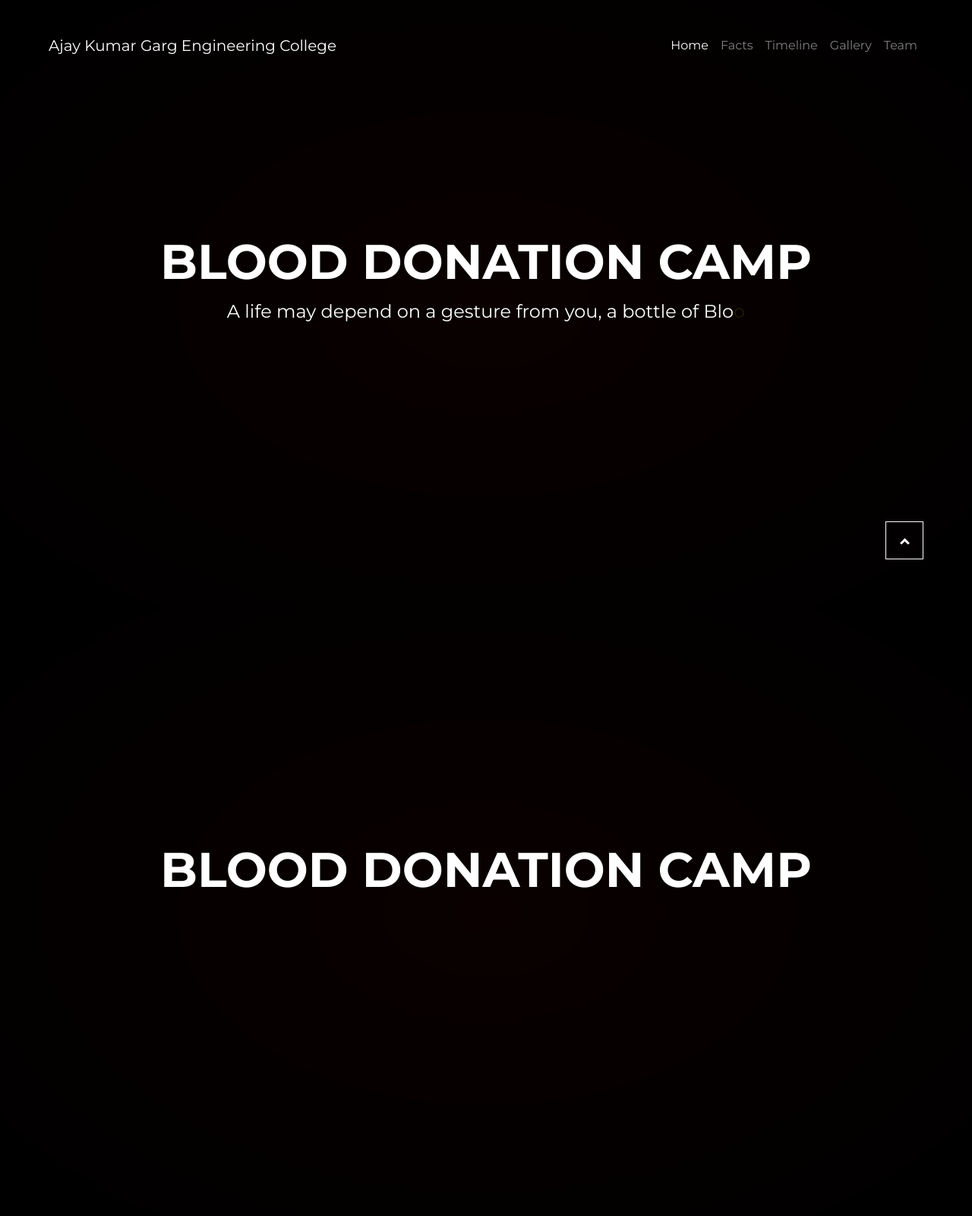
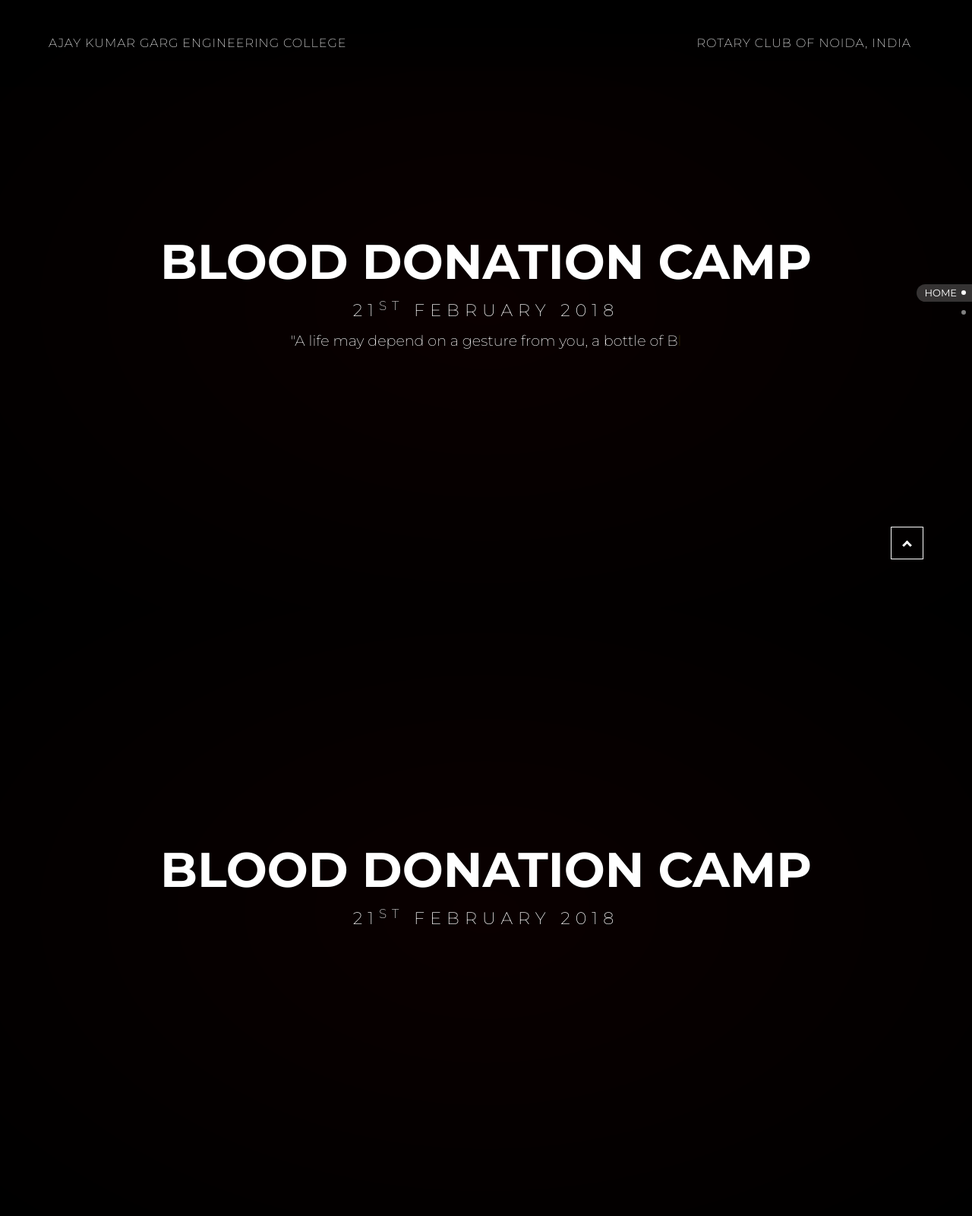
Before and after one commit to ayush013/Blood-Donation, a PHP site: page / in a window 1280 px wide. Shown: the whole page at 76% size. Run offline with PHP 8.4, Linux system fonts and the light colour scheme.

Commit message:
added better section scroll with pagination

```diff
--- /dev/null
+++ b/css/section-scroll.css
@@ -0,0 +1,99 @@
+.bullets-container {
+    display: table;
+    position: fixed;
+    right: 0;
+    height: 100%;
+    z-index: 1049;
+    font-weight: normal;
+}
+
+.section-bullets {
+    transition-duration: .3s;
+    list-style: none;
+    margin: 0;
+    display: table-cell;
+    vertical-align: middle;
+}
+
+.section-bullets li {
+    display: block;
+    text-align: right;
+    font-size: 13px;
+    text-transform: uppercase;
+    line-height: 1;
+    position: relative;
+    border-top-left-radius: 30px;
+    border-bottom-left-radius: 30px;
+    cursor: pointer;
+    margin-bottom: 1px;
+}
+
+.section-bullets li a:before {
+    content: ' ';
+    width: 0;
+    height: 100%;
+    background-color: rgba(255,255,255,0.2);
+    position: absolute;
+    right: 0;
+    top: 0;
+    border-top-left-radius: 30px;
+    border-bottom-left-radius: 30px;
+    transition-duration: .1s;
+}
+
+.section-bullets li a:after {
+    content: ' ';
+    width: 6px;
+    height: 6px;
+    border-radius: 50%;
+    background-color: #FFF;
+    position: absolute;
+    right: 8px;
+    top: 8px;
+    transition-duration: .2s;
+}
+
+.section-bullets li a {
+    color: #FFF;
+    overflow: hidden;
+    position: relative;
+    display: inline-block;
+    transition-duration: .3s;
+    opacity: 0.5;
+    margin-left: 5px;
+    padding: 5px 20px 5px 10px;
+    text-decoration: none;
+    min-height: 11px;
+}
+
+.section-bullets li span {
+    position: relative;
+    right: 0;
+    transition-duration: 0.3s;
+    opacity: 0;
+}
+
+.section-bullets li.active a {
+    opacity: 1;
+}
+
+.section-bullets li.active a:before {
+    width: 100%;
+    transition-duration: .3s;
+    transition-delay: 0.4s;
+}
+
+.section-bullets li:hover a {
+    opacity: 1;
+}
+
+.section-bullets li:hover span {
+    opacity: 1;
+    transition-delay: 0.1s;
+}
+
+.section-bullets li.active span {
+    opacity: 1;
+    transition-duration: .3s;
+    transition-delay: 0.5s;
+}
--- a/css/styles.css
+++ b/css/styles.css
@@ -2,7 +2,7 @@
 	font-family: 'Montserrat', sans-serif !important;
 	animation: heartbeat 5s infinite alternate;
     background: radial-gradient(ellipse at center, rgba(0,0,0,0) 0%, rgba(0,0,0,1) 100%) no-repeat fixed center;
-
+	color: white;
 }
 
   @keyframes heartbeat {
@@ -14,16 +14,16 @@
     }
   }
 
-#landing {
+.landing {
 	height: 100vh;
 }
 
 .navbar {
 	padding: 5vh 5vw;
+	background: linear-gradient(to bottom, rgba(0,0,0,1) 10%, rgba(0,0,0,0) 100%);
 }
 
 #landingtitle {
-	color: white;
     font-size: 4rem;
     font-weight: 600;
     text-align: center;
@@ -32,12 +32,22 @@
     text-transform: uppercase;
 }
 
+#landingdate {
+    font-size: 1.4rem;
+    font-weight: 200;
+    text-align: center;
+    display: block;
+    text-transform: uppercase;
+    letter-spacing: 7px;
+}
+
 
 #landingquotes {
-    color: white;
     text-align: center;
-    font-size: 1.5rem;
+    font-size: 1.2rem;
 	display: block;
+	font-weight: 200;
+	padding-top: 1vh;
 }
 
 #section-scroller-button {
@@ -45,10 +55,9 @@
     position: fixed;
     right: 5vw;
     bottom: 8vh;
-    height: 50px;
-    width: 50px;
+    height: 43px;
+    width: 43px;
     background-color: rgba(0,0,0,0);
-    color: white;
     z-index: 10;
     cursor: pointer;
 }
@@ -59,7 +68,7 @@
   width: 5px;
   height: 5px;
   display: inline;
-  margin: 19px 20px;
+  margin: 15px 16px;
   padding: 3px;
   border-bottom: solid 3px #fff;
   border-right: solid 3px #fff;
@@ -72,8 +81,15 @@
   transform: rotate(-135deg);
 }
 
-#mythfact {
+.facts {
 	height: 100vh;
+}
+
+.navbar-brand {
+	font-weight: 200;
+	text-transform: uppercase;
+	letter-spacing: 1px;
+	font-size: 1rem;
 }
 
 body::-webkit-scrollbar-track
--- a/index.html
+++ b/index.html
@@ -124,28 +124,9 @@
 <!-- Navigation -->
 <nav class="navbar navbar-expand-lg fixed-top navbar-dark">
   <a class="navbar-brand" href="#">Ajay Kumar Garg Engineering College</a>
-  <button class="navbar-toggler" type="button" data-toggle="collapse" data-target="#controller" aria-controls="controller" aria-expanded="false" aria-label="Toggle navigation">
-    <span class="navbar-toggler-icon"></span>
-  </button>
-  <div class="collapse navbar-collapse" id="controller">
-    <ul class="navbar-nav ml-auto">
-      <li class="nav-item active">
-        <a class="nav-link" href="#">Home <span class="sr-only">(current)</span></a>
-      </li>
-      <li class="nav-item">
-        <a class="nav-link" href="#">Facts</a>
-      </li>
-      <li class="nav-item">
-        <a class="nav-link" href="#">Timeline</a>
-      </li>
-      <li class="nav-item">
-        <a class="nav-link" href="#">Gallery</a>
-      </li>
-      <li class="nav-item">
-        <a class="nav-link" href="#">Team</a>
-      </li>
-    </ul>
-  </div>
+
+  <a class="navbar-brand ml-auto" href="#">Rotary Club of Noida, India</a>
+
 </nav>
 
 <div id="section-scroller-button">
@@ -153,19 +134,19 @@
 </div>
 
 
-<div id="landing" class="section-scroll">
+<div class="section-scroll scrollable-section landing" data-section-title="Home">
 
   <span id="landingtitle">Blood Donation Camp</span>
+  <span id="landingdate">21<sup>st</sup> FEBRUARY 2018</span>
   <span id="landingquotes"></span>
 
 
 </div>
 
-<div id="mythfact" class="section-scroll">
-
+<div class="section-scroll scrollable-section facts" data-section-title="Facts">
   <span id="landingtitle">Blood Donation Camp</span>
+  <span id="landingdate">21<sup>st</sup> FEBRUARY 2018</span>
   <span id="landingquotes"></span>
-
 
 </div>
 
@@ -178,8 +159,10 @@
 <script type="text/javascript" src="js/smooth-scroll.js"></script>
 <script type="text/javascript" src="js/typingEffect.js"></script>
 <script type="text/javascript" src="js/sectionScroller.min.js"></script>
+<script type="text/javascript" src="js/section-scroll.js"></script>
 <link rel="stylesheet" type="text/css" href="css/bootstrap.min.css">
 <link rel="stylesheet" type="text/css" href="css/styles.css">
+<link rel="stylesheet" type="text/css" href="css/section-scroll.css">
 
 <script type="text/javascript">
 $(window).on('load', function() {
@@ -207,10 +190,10 @@
 <script type="text/javascript">
 $("#landingquotes").typing({
 
-  strings: ['A life may depend on a gesture from you, a bottle of Blood.',
-  'The blood you donate gives someone another chance at life.',
-  'Tears of a mother cannot save her Child. But your Blood can.',
-  'To the young and healthy its no loss. To sick its hope of life.'],
+  strings: [' "A life may depend on a gesture from you, a bottle of Blood! "',
+  ' "The blood you donate gives someone another chance at life! "',
+  ' "Tears of a mother cannot save her Child. But your Blood can! "',
+  ' "To the young and healthy its no loss. To sick its hope of life! "'],
 
   // time before backspacing in milliseconds
   eraseDelay: 1000,
@@ -230,10 +213,10 @@
   typingColor: 'yellow',
 
   // opacity when typing
-  typingOpacity: '0.1',
+  typingOpacity: '0.2',
 
   // shows blink cursor
-  cursorBlink: false,
+  cursorBlink: true,
 
   // character for cursor
   cursorChar: '<small>_</small>',
@@ -248,9 +231,16 @@
 <script type="text/javascript">
 $(".section-scroll").sectionScroller({
   scrollerButton: "#section-scroller-button",
-  scrollType: "swing",
-  scrollDuration: 900
+  scrollDuration: 1200
 });
+</script>
+
+<script type="text/javascript">
+
+    $(document).ready(function () {
+        $('body').sectionScroll();
+    })
+
 </script>
 
 </body>
--- /dev/null
+++ b/js/section-scroll.js
@@ -0,0 +1,106 @@
+/*
+ *  jQuery Section Scroll v2
+ *  Contributor: https://github.com/sylvainbaronnet
+ *
+ *  Copyright (c) 2016 Danish Iqbal
+ *  http://plugins.imdanishiqbal.com/section-scroll
+ *
+ *  Licensed under MIT
+ *
+ */
+(function ($) {
+    'use strict';
+
+    $.fn.sectionScroll = function (options) {
+      var $container = this,
+          $window = $(window),
+          $section_number = 1,
+          lastId,
+          settings = $.extend({
+            bulletsClass: 'section-bullets',
+            sectionsClass: 'scrollable-section',
+            scrollDuration: 1000,
+            titles: true,
+            topOffset: 0,
+            easing: ''
+          }, options);
+
+      var $sections = $('.' + settings.sectionsClass);
+      var $bullets  = $('<div class="bullets-container"><ul class="'+ settings.bulletsClass +'"></ul></div>')
+                      .prependTo($container)
+                      .find('ul');
+
+      /* Build navigation */
+      var bullets_html = '';
+      $sections.each(function () {
+
+          var $this = $(this);
+          var title = $this.data('section-title') || '';
+
+          $this.attr('id', 'scrollto-section-' + $section_number);
+
+          var bullet_title = settings.titles ? '<span>' + title + '</span>' : '';
+
+          bullets_html += '<li><a title="' + title + '" href="#scrollto-section-' + $section_number + '">' + bullet_title + '</a></li>';
+
+          $section_number++;
+      });
+
+      var $bullets_items = $(bullets_html).appendTo($bullets);
+
+      var scrollItems = $bullets_items.map(function () {
+          var item = $($(this).find('a').attr('href'));
+          if (item[0]) {
+              return item;
+          }
+      });
+
+      $bullets_items.on('click', function (e) {
+
+          var href = $(this).find('a').attr('href'),
+              offsetTop = href === '#' ? 0 : $(href).offset().top;
+
+          $('html, body').stop().animate({
+
+              scrollTop: offsetTop - settings.topOffset
+          }, settings.scrollDuration, settings.easing, function(){
+              $container.trigger('scrolled-to-section').stop();
+          });
+          e.preventDefault();
+      });
+
+      $window.on('scroll', function () {
+          var fromTop = $window.scrollTop() + ($window.height() / 2.5);
+
+          var cur = scrollItems.map(function () {
+
+              if ($(this).offset().top < fromTop) {
+                  return this;
+              }
+          });
+          cur = cur.length > 0 ? cur[cur.length - 1] : [];
+          var id = cur[0] ? cur[0].id : '';
+
+          if (lastId !== id) {
+              $sections.removeClass('active-section');
+
+              $(cur).addClass('active-section');
+              $bullets_items
+                  .removeClass('active')
+                  .find('a[href="#' + id + '"]')
+                  .parent()
+                  .addClass('active');
+
+              lastId = id;
+              $.fn.sectionScroll.activeSection = cur;
+              $container.trigger('section-reached');
+          }
+      });
+
+      $(function() {
+          $window.scroll();
+      });
+
+      return $container;
+    };
+}(jQuery));
```
